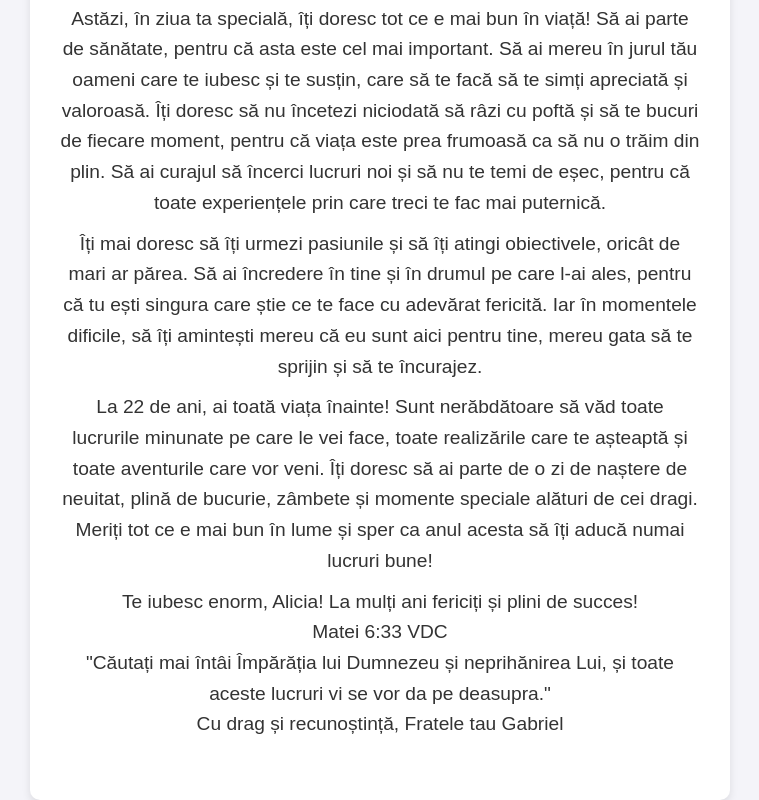
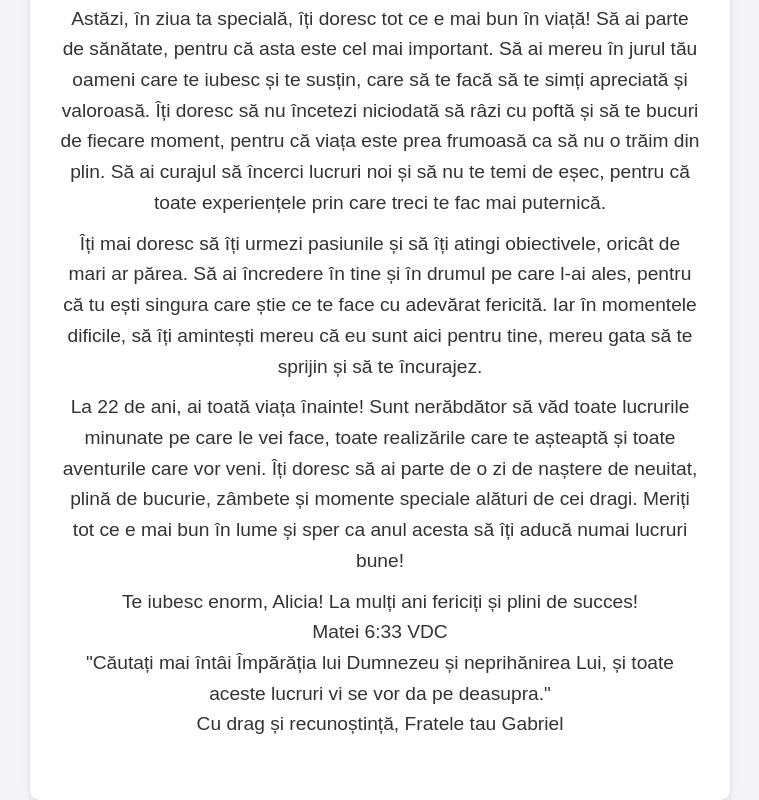
Before and after one commit to Romanmedianetwork/fotografie, a plain HTML site: page index.html in a window 1280 px wide. Shown: the part 834-1634 px from the top of the page, without its empty margins (260-1019 px from the left). Drawn offline with Linux system fonts and the light colour scheme.

Commit message:
Update index.html

```diff
--- a/index.html
+++ b/index.html
@@ -77,7 +77,7 @@
         <p>În cei 22 de ani de viață, ai realizat atât de multe lucruri, iar asta este doar începutul! Știu că ai înaintea ta o călătorie extraordinară, plină de oportunități, provocări și vise care abia așteaptă să devină realitate. Indiferent de ce-ți rezervă viitorul, sunt sigur că vei reuși să faci față tuturor provocărilor cu aceeași determinare și curaj pe care le-ai arătat până acum. Nu înceta niciodată să visezi și să lupți pentru ceea ce-ți dorești, pentru că știu că ești capabilă de lucruri mărețe.</p>
         <p>Astăzi, în ziua ta specială, îți doresc tot ce e mai bun în viață! Să ai parte de sănătate, pentru că asta este cel mai important. Să ai mereu în jurul tău oameni care te iubesc și te susțin, care să te facă să te simți apreciată și valoroasă. Îți doresc să nu încetezi niciodată să râzi cu poftă și să te bucuri de fiecare moment, pentru că viața este prea frumoasă ca să nu o trăim din plin. Să ai curajul să încerci lucruri noi și să nu te temi de eșec, pentru că toate experiențele prin care treci te fac mai puternică.</p>
         <p>Îți mai doresc să îți urmezi pasiunile și să îți atingi obiectivele, oricât de mari ar părea. Să ai încredere în tine și în drumul pe care l-ai ales, pentru că tu ești singura care știe ce te face cu adevărat fericită. Iar în momentele dificile, să îți amintești mereu că eu sunt aici pentru tine, mereu gata să te sprijin și să te încurajez.</p>
-        <p>La 22 de ani, ai toată viața înainte! Sunt nerăbdătoare să văd toate lucrurile minunate pe care le vei face, toate realizările care te așteaptă și toate aventurile care vor veni. Îți doresc să ai parte de o zi de naștere de neuitat, plină de bucurie, zâmbete și momente speciale alături de cei dragi. Meriți tot ce e mai bun în lume și sper ca anul acesta să îți aducă numai lucruri bune!</p>
+        <p>La 22 de ani, ai toată viața înainte! Sunt nerăbdător să văd toate lucrurile minunate pe care le vei face, toate realizările care te așteaptă și toate aventurile care vor veni. Îți doresc să ai parte de o zi de naștere de neuitat, plină de bucurie, zâmbete și momente speciale alături de cei dragi. Meriți tot ce e mai bun în lume și sper ca anul acesta să îți aducă numai lucruri bune!</p>
         <p>Te iubesc enorm, Alicia! La mulți ani fericiți și plini de succes!
             <br>Matei 6:33 VDC<br>
              "Căutați mai întâi Împărăția lui Dumnezeu și neprihănirea Lui, și toate aceste lucruri vi se vor da pe deasupra."
```
